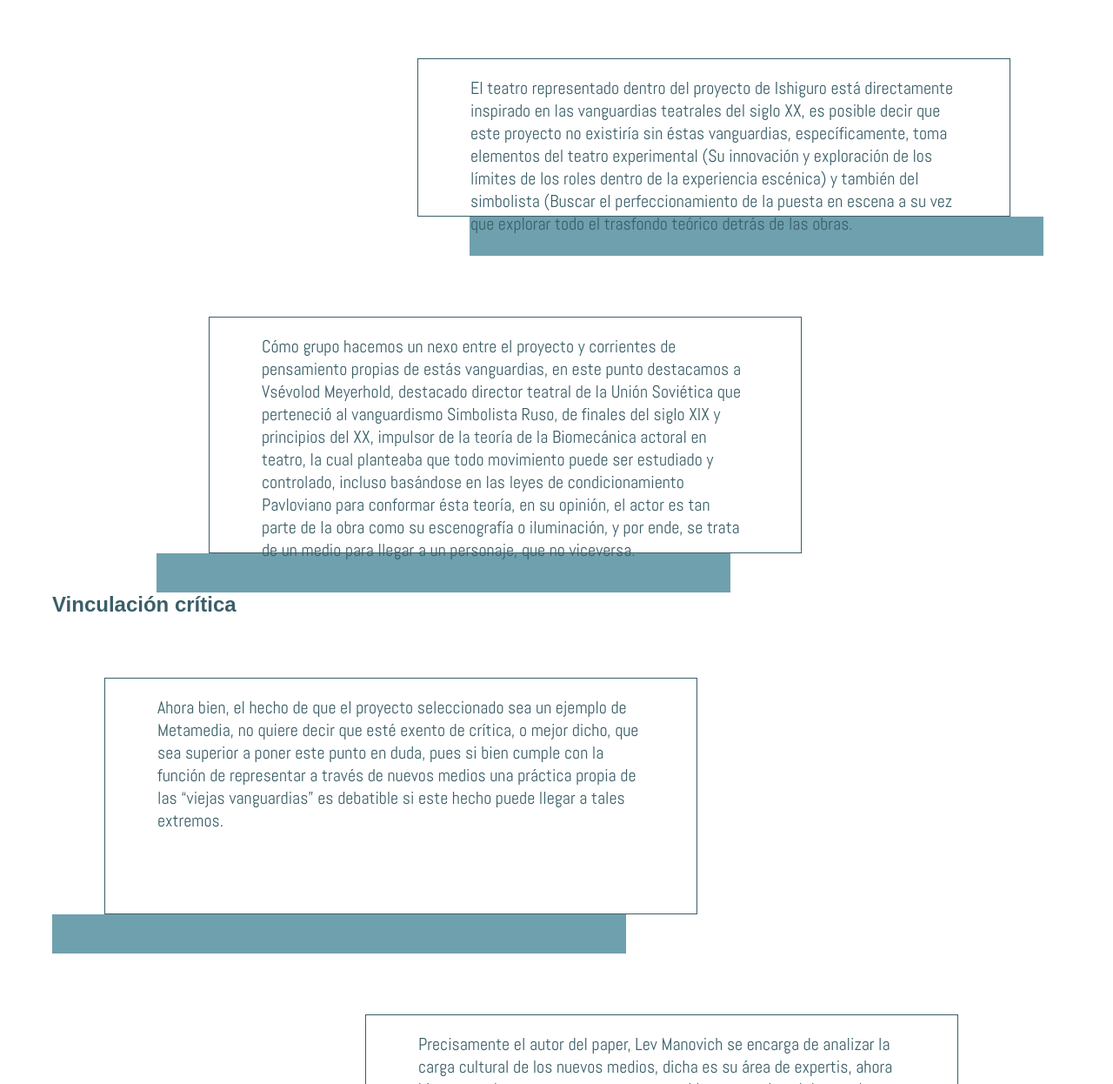
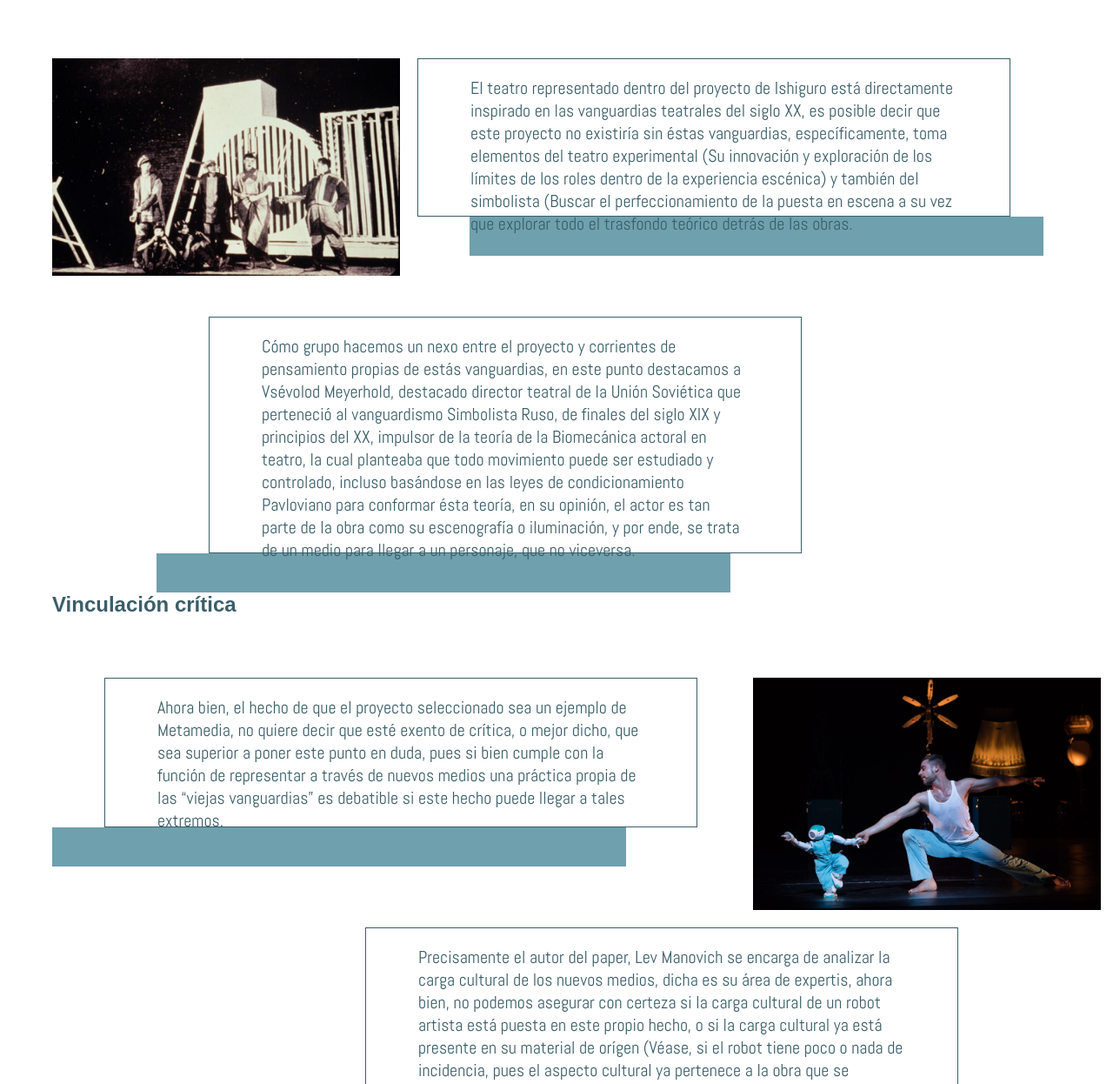
Before and after one commit to ghiraizumi33/m02-g12, a plain HTML site: page analisis.html in a window 1280 px wide. Shown: the part 561-1807 px from the top of the page at 87% size. Drawn offline with Linux system fonts and the light colour scheme; a web font is replaced by a local one.

Commit message:
agregue fotos y cambie el color de algunas tipografias para que en todas las paginas sea la misma

```diff
--- a/analisis.html
+++ b/analisis.html
@@ -42,7 +42,7 @@
 		</div>
 		<div class="decor1"></div>
 
-
+		<img class= "teatro" src="img/teatro.png" width="400px">
 		<div class="rectangulo2">
 		<div class="parr2">
 			<p>El teatro representado dentro del proyecto de Ishiguro está directamente inspirado en las vanguardias teatrales del siglo XX, es posible decir que este proyecto no existiría sin éstas vanguardias, específicamente, toma elementos del teatro experimental  (Su innovación y exploración de los límites de los roles dentro de la experiencia escénica) y también del simbolista (Buscar el perfeccionamiento de la puesta en escena a su vez que explorar todo el trasfondo teórico detrás de las obras. </p>
@@ -60,6 +60,8 @@
 		<div class="critica">
 			<h2> Vinculación crítica </h2>
 		</div>
+
+		<img class="artes" src="img/artes.png" width="400px">
 
 		<div class="rectangulo4">
 		<div class="parr4">
--- a/analisisistyle.css
+++ b/analisisistyle.css
@@ -41,6 +41,8 @@ a{color: white;
 .decor1     {background-color: rgb(111, 160, 174);
             width: 70%;
             height: 45px}
+.teatro {position: absolute;
+        margin-top: 70px}
 
 .rectangulo2 {border: 1px solid rgb(59, 94, 104); /* Línea delgada */
                 width: 55%;
@@ -75,9 +77,13 @@ a{color: white;
             height: 45px;
             margin-left: 10%}
 
+.artes {position: absolute;
+        margin-top: 70px;
+        margin-left: 63%}
+
 .rectangulo4 {border: 1px solid rgb(59, 94, 104); /* Línea delgada */
                 width: 55%;
-                height: 250px;
+                height: 150px;
                 padding: 10px;
                 margin-left: 5%;
                 margin-top: 70px;
@@ -94,7 +100,7 @@ a{color: white;
 
 .rectangulo5 {border: 1px solid rgb(59, 94, 104); /* Línea delgada */
                 width: 55%;
-                height: 250px;
+                height: 170px;
                 padding: 10px;
                 margin-left: 30%;
                 margin-top: 70px;
--- a/paperstyle.css
+++ b/paperstyle.css
@@ -4,10 +4,10 @@ padding: 0px;}
 
 body{
 background:rgb(255, 255, 255);
-font-family: 'Abel', sans-serif;}
+font-family: 'Abel', sans-serif;
+color:rgb(59, 94, 104) }
 h1,h2,h3{font-family: 'Arya', sans-serif;
         color: rgb(59, 94, 104);}
-
 ul {display: flex;
    list-style-type: none;
    justify-content: right;
--- a/proyectostyle.css
+++ b/proyectostyle.css
@@ -4,7 +4,8 @@ padding: 0px;}
 
 body{
 background:rgb(255, 255, 255);
-font-family: 'Abel', sans-serif;}
+font-family: 'Abel', sans-serif;
+color: rgb(59, 94, 104)}
 h1,h2,h3{font-family: 'Arya', sans-serif;
         color: rgb(59, 94, 104);}
 ul {display: flex;
```
Also changed, not shown: img/artes.png (added), img/teatro.png (added).
